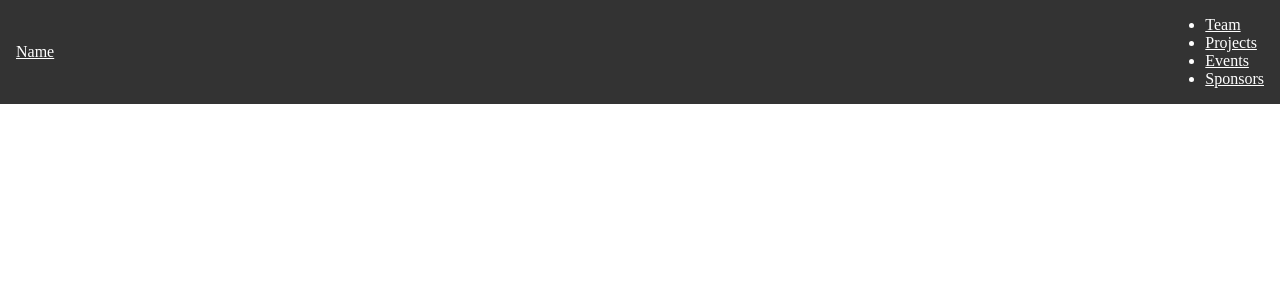
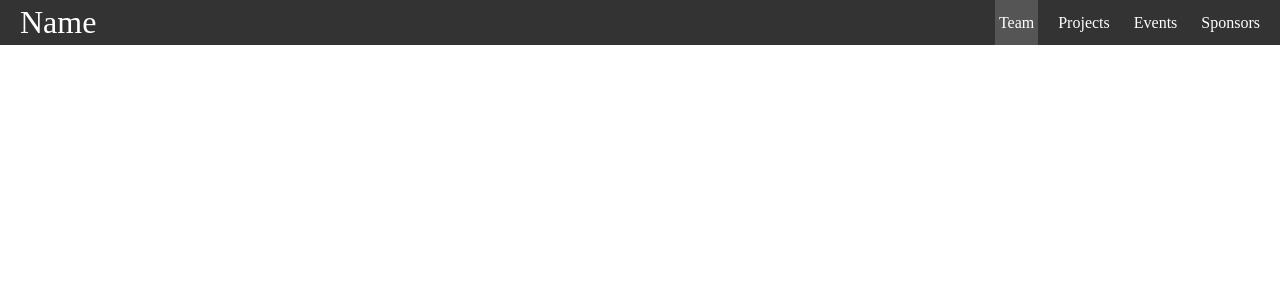
Before and after one commit to Queen-s-Data-Analytics-Association/QDAA-Website, a React (Create React App) app: page / in a window 1280 px wide. Shown: the top 300 px of the page. Built offline with nearby package versions, Linux system fonts and the light colour scheme.

Commit message:
navbar and pages

```diff
--- a/src/Navbar.js
+++ b/src/Navbar.js
@@ -2,7 +2,7 @@ export default function Navbar() {
     return <nav className="nav">
         <a href = "/" className="site-title">Name</a>
         <ul>
-            <li>
+            <li className="active">
                 <a href="/team">Team</a>
             </li>
             <li>
--- /dev/null
+++ b/src/pages/Home.js
@@ -0,0 +1,3 @@
+export default function Home() {
+    return <h1>Home</h1>
+}
--- a/src/styles.css
+++ b/src/styles.css
@@ -11,11 +11,36 @@ body {
     color: white;
     display: flex;
     justify-content: space-between;
-    align-items: center;
+    align-items: stretch;
     gap: 2rem;
     padding: 0 1rem;
 }
 
+.site-title {
+    font-size: 2rem;
+}
+
+.nav ul {
+    padding: 0;
+    margin: 0;
+    list-style: none;
+    display: flex;
+    gap: 1rem;
+}
+
 .nav a {
     color: inherit;
+    text-decoration: none;
+    height: 100%;
+    display: flex;
+    align-items: center;
+    padding: .25rem;
 }
+
+.nav li.active {
+    background-color: #555
+}
+
+.nav li:hover {
+    background-color: #777
+}
```
Also changed, not shown: src/pages/Events.js (added), src/pages/Projects.js (added), src/pages/Sponsors.js (added), src/pages/Team.js (added).
